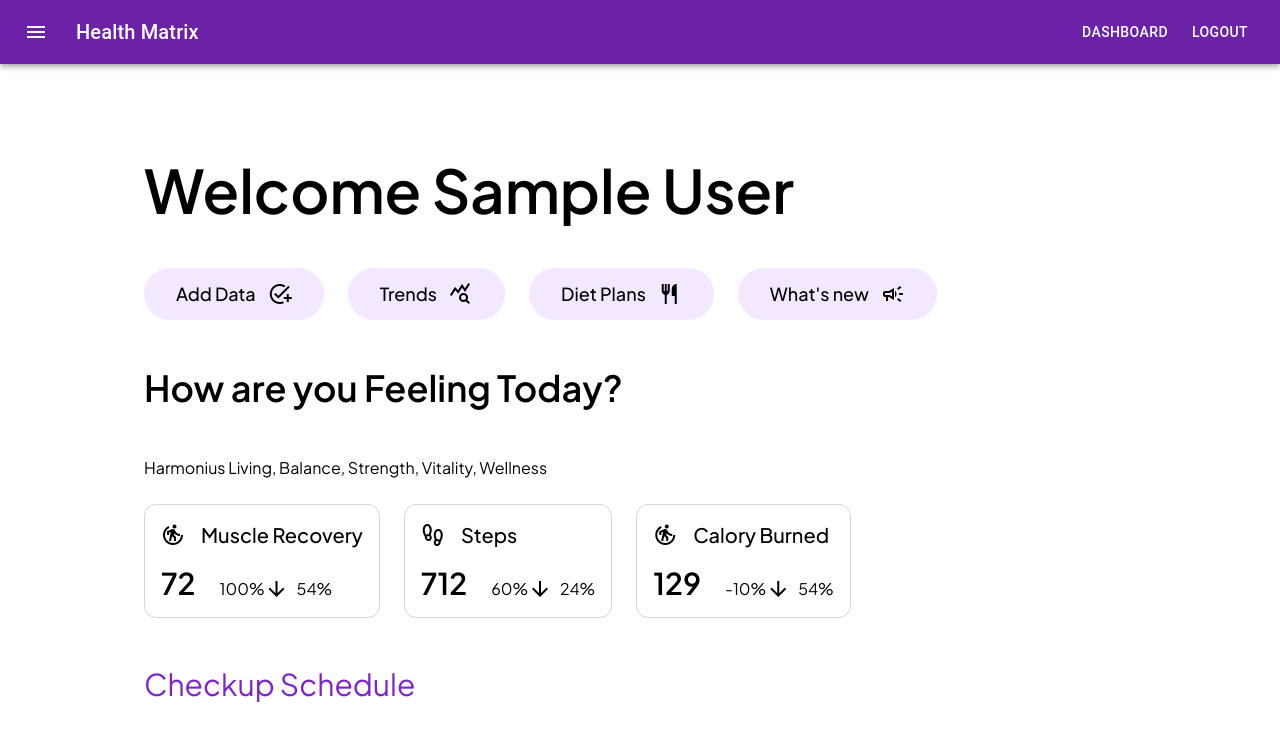
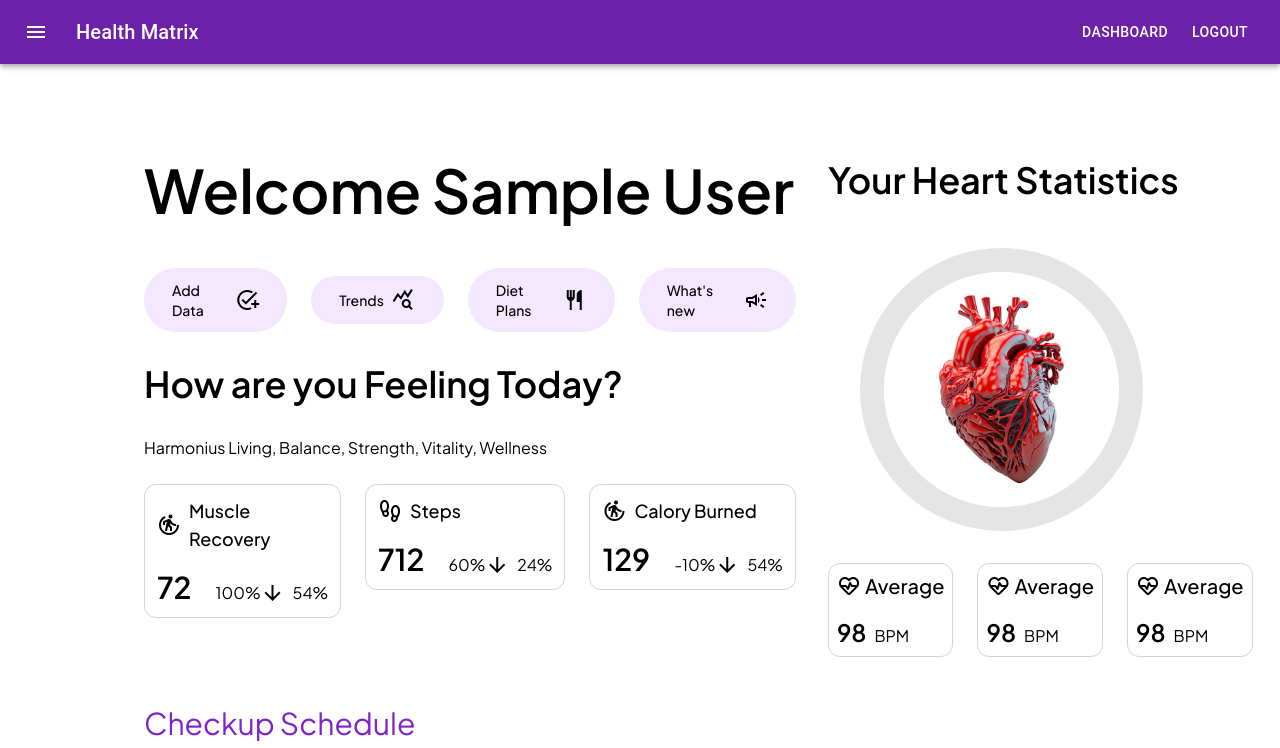
Before and after one commit to psidh/health, a Next.js app: page /dashboard in a window 1280 px wide. Shown: the top 748 px of the page. Built offline with nearby package versions, Linux system fonts and the light colour scheme; no server answers; sample sign-in values are in the browser's storage.

Commit message:
right card added
Signed-off-by: P SIDHARTH <philkhanasidharth14@gmail.com>

```diff
--- a/src/app/dashboard/page.tsx
+++ b/src/app/dashboard/page.tsx
@@ -4,23 +4,26 @@ import { useAuth } from "@/firebase/AuthContext"
 import Topbar from "@/components/Topbar"
 import StatCard from "@/components/StatCard"
 import Schedule from "@/components/Schedule"
+import RightCard from "@/components/RightCard"
 const ProfilePage = () => {
   const { user } = useAuth()
   console.log(user)
 
   return (
     <div className="px-8 md:px-36 py-12 ">
+      <div className="flex xl:flex-row flex-col items-start justify-between space-x-8">
+        <div>
           <h1 className="text-6xl font-semibold my-12">
             Welcome {user.displayName}
           </h1>
           <Topbar />
-      <h2 className="text-4xl font-semibold my-12">
+
+          <h2 className="text-4xl font-semibold my-8">
             How are you Feeling Today?
           </h2>
           <p className="mb-6">
             Harmonius Living, Balance, Strength, Vitality, Wellness
           </p>
-      <div>
           <div className="flex items-start justify-start gap-6">
             <StatCard
               title="Muscle Recovery"
@@ -47,9 +50,10 @@ const ProfilePage = () => {
               change_percentage={54}
             />
           </div>
+        </div>
+        <RightCard />
+      </div>
       <Schedule />
-
-      </div>
     </div>
   )
 }
--- a/src/components/Footer.tsx
+++ b/src/components/Footer.tsx
@@ -1,5 +1,4 @@
 import React from "react"
-
 export default function Footer() {
   return (
     <div className="flex flex-col md:flex-row items-center justify-between px-8 md:px-36 bg-neutral-900 text-neutral-400 p-8 space-x-0 md:space-x-12">
--- a/src/components/RightCard.tsx
+++ b/src/components/RightCard.tsx
@@ -1,21 +1,33 @@
+import RightStatCard from "./RightStatCard"
+
 export default function RightCard() {
   return (
     <div>
-      <h1 className="text-4xl font-semibold my-12">Parameters</h1>
+      <h1 className="text-4xl font-semibold my-12">Your Heart Statistics</h1>
       <img
         src="/heart.jpg"
         alt="heart"
-        className="border border-neutral-400 p-4 rounded-full m-8"
+        className="border-[24px] border-neutral-200 rounded-full m-8 w-2/3 "
       />
-      <div>
-        <div className="flex items-center justify-between">
-          <span className="material-icon-outlined">average</span>
-          <p className="font-medium text-lg">Average</p>
-        </div>
-        <div className="flex items-center justify-between">
-          <p className="text-2xl font-medium"> 98</p>
-          <p>BPM</p>
-        </div>
+      <div className="flex items-center justify-center gap-x-6">
+        <RightStatCard
+          title="Average"
+          data={98}
+          icon="ecg_heart"
+          what={"BPM"}
+        />
+        <RightStatCard
+          title="Average"
+          data={98}
+          icon="ecg_heart"
+          what={"BPM"}
+        />
+        <RightStatCard
+          title="Average"
+          data={98}
+          icon="ecg_heart"
+          what={"BPM"}
+        />
       </div>
     </div>
   )
--- /dev/null
+++ b/src/components/RightStatCard.tsx
@@ -0,0 +1,22 @@
+export default function RightStatCard(props: {
+  title: string
+  data: number
+  icon: string
+  what: string
+}) {
+  return (
+    <div className="flex flex-col items-start justify-start rounded-xl border border-neutral-300 p-2">
+      <div className="flex items-center justify-between space-x-1 mb-4">
+        <span className="material-symbols-outlined">{props.icon}</span>
+        <p className="text-xl font-medium">{props.title}</p>
+      </div>
+
+      <div className="flex justify-between items-end space-x-2">
+        <p className="text-2xl font-semibold">{props.data}</p>
+        <div className="flex items-center justify-start">
+          <p>{props.what}</p>
+        </div>
+      </div>
+    </div>
+  )
+}
--- a/src/components/StatCard.tsx
+++ b/src/components/StatCard.tsx
@@ -1,7 +1,3 @@
-import React from "react"
-import RightCard from "./RightCard"
-import Schedule from "./Schedule"
-
 export default function StatCard(props: {
   title: string
   data: number
@@ -11,18 +7,14 @@ export default function StatCard(props: {
   change_percentage: number
 }) {
   return (
-    <div className="flex flex-col items-start justify-start rounded-xl border border-neutral-300 p-4">
-      <div className="flex items-center justify-between space-x-4 mb-4">
-        {/* Title and Icon */}
+    <div className="flex flex-col items-start justify-start rounded-xl border border-neutral-300 p-3">
+      <div className="flex items-center justify-between space-x-2 mb-4">
         <span className="material-symbols-outlined">{props.icon}</span>
-        <p className="text-xl font-medium">{props.title}</p>
+        <p className="text-lg font-medium">{props.title}</p>
       </div>
 
       <div className="flex justify-between items-end space-x-6">
-        {/* Percentage */}
         <p className="text-3xl font-semibold">{props.data}</p>
-
-        {/* Change and Change Percentage */}
         <div className="flex items-center justify-start">
           <p>{props.change}%</p>
           <div className="flex items-center justify-between space-x-2">
--- a/src/components/Topbar.tsx
+++ b/src/components/Topbar.tsx
@@ -1,21 +1,21 @@
 export default function Topbar() {
   return (
     <div className="flex justify-start items-center space-x-6">
-      <div className="flex items-center gap-3 cursor-pointer justify-between px-8 py-3 bg-[var(--secondary)] hover:opacity-50 rounded-full transition-all duration-150">
-        <h2 className="font-medium text-lg">Add Data</h2>
+      <div className="flex items-center cursor-pointer justify-between px-7 gap-2 py-3 bg-[var(--secondary)] hover:opacity-50 rounded-full transition-all duration-150">
+        <h2 className="font-medium text-sm">Add Data</h2>
         <span className="material-symbols-outlined">add_task</span>
       </div>
 
-      <div className="flex items-center gap-3 cursor-pointer justify-between px-8 py-3 bg-[var(--secondary)] hover:opacity-50 rounded-full transition-all duration-150">
-        <h2 className="font-medium text-lg">Trends</h2>
+      <div className="flex items-center cursor-pointer justify-between px-7 gap-2 py-3 bg-[var(--secondary)] hover:opacity-50 rounded-full transition-all duration-150">
+        <h2 className="font-medium text-sm">Trends</h2>
         <span className="material-symbols-outlined">query_stats</span>
       </div>
-      <div className="flex items-center gap-3 cursor-pointer justify-between px-8 py-3 bg-[var(--secondary)] hover:opacity-50 rounded-full transition-all duration-150">
-        <h2 className="font-medium text-lg">Diet Plans</h2>
+      <div className="flex items-center cursor-pointer justify-between px-7 gap-2 py-3 bg-[var(--secondary)] hover:opacity-50 rounded-full transition-all duration-150">
+        <h2 className="font-medium text-sm">Diet Plans</h2>
         <span className="material-symbols-outlined">restaurant</span>
       </div>
-      <div className="flex items-center gap-3 cursor-pointer justify-between px-8 py-3 bg-[var(--secondary)] hover:opacity-50 rounded-full transition-all duration-150">
-        <h2 className="font-medium text-lg">What&apos;s new</h2>
+      <div className="flex items-center cursor-pointer justify-between px-7 gap-2 py-3 bg-[var(--secondary)] hover:opacity-50 rounded-full transition-all duration-150">
+        <h2 className="font-medium text-sm">What&apos;s new</h2>
         <span className="material-symbols-outlined">campaign</span>
       </div>
     </div>
```
Lines whose indentation alone changed are shown as unchanged.
